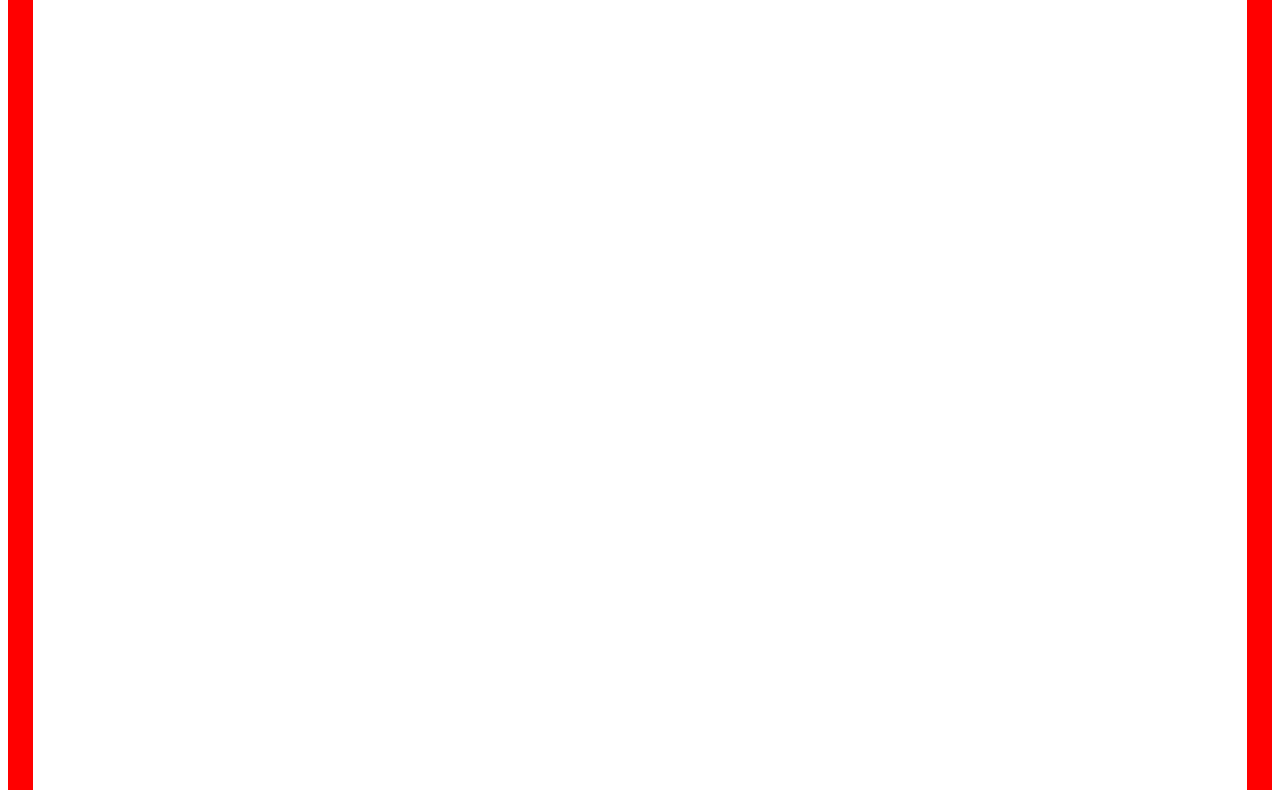
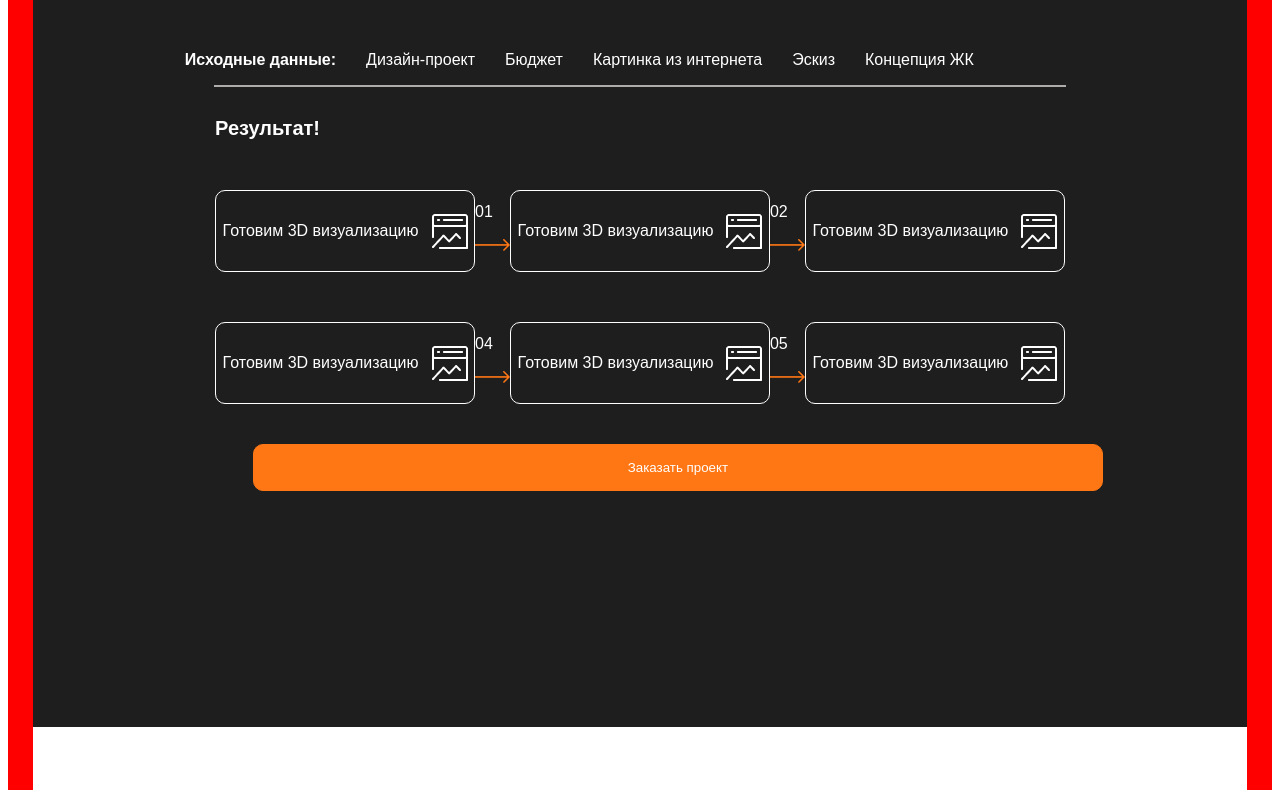
Before and after one commit to tabarovahadica46-source/homework, a plain HTML site: page index.html in a window 1280 px wide. Shown: the part 312-1102 px from the top of the page. Drawn offline with Linux system fonts and the light colour scheme.

Commit message:
second section

```diff
--- a/index.html
+++ b/index.html
@@ -35,7 +35,94 @@
         <img src="/images/Frame 1000002464.png" alt="">
     </div>
     <main>
-        <section class="seconds"></section>
+        <section class="seconds">
+            <div class="black1">
+<p class="kak">Как мы работаем?</p>
+<div class="style" >
+    <p style="font-weight: 700;">Исходные данные:</p>
+    <p>Дизайн-проект</p>
+    <p>Бюджет</p>
+    <p>Картинка из интернета</p>
+    <p>Эскиз</p>
+    <p>Концепция ЖК</p>
+</div>
+<div class="bor"></div>
+<p class="re">Результат!</p>
+<div class="first-row">
+    <div class="square">
+        <p>Готовим 3D визуализацию</p>
+        <img src="/images/Group 1000002591.png" alt="">
+
+    </div>
+
+<div>
+
+    <p>01</p>
+    <img src="/images/Arrow 111.png" alt="">
+</div>
+
+
+
+
+            <div class="square">
+        <p>Готовим 3D визуализацию</p>
+        <img src="/images/Group 1000002591.png" alt="">
+
+    </div>
+
+<div>
+    <p>02</p>
+    <img src="/images/Arrow 111.png" alt="">
+</div>
+
+            <div class="square">
+        <p>Готовим 3D визуализацию</p>
+        <img src="/images/Group 1000002591.png" alt="">
+
+    </div>
+            </div>
+
+
+
+
+            <div class="first-row">
+    <div class="square">
+        <p>Готовим 3D визуализацию</p>
+        <img src="/images/Group 1000002591.png" alt="">
+
+    </div>
+
+<div>
+  <p>04</p>
+    <img src="/images/Arrow 111.png" alt="">
+</div>
+
+
+
+
+            <div class="square">
+        <p>Готовим 3D визуализацию</p>
+        <img src="/images/Group 1000002591.png" alt="">
+
+    </div>
+
+<div>
+    <p>05</p>
+    <img src="/images/Arrow 111.png" alt="">
+</div>
+
+            <div class="square">
+        <p>Готовим 3D визуализацию</p>
+        <img src="/images/Group 1000002591.png" alt="">
+
+    </div>
+            </div>
+
+<button class="s">Заказать проект</button>
+
+            </div>
+
+        </section>
     </main>
 </body>
 </html>
--- a/style.css
+++ b/style.css
@@ -1,3 +1,6 @@
+body{
+    font-family: sans-serif;
+}
 .border-head{
 display: flex;
 gap: 200px;
@@ -49,6 +52,60 @@ button{
     border-left: 25px solid #FF0000;
     height: 2000px;
 }
+.black1{
+    height: 800px;
+    background-color: rgb(31, 30, 30);
+    margin-top: -50px;
+    color: white;
+}
+.bor{
+    border: 1px solid rgb(177, 172, 172);
+    width: 70%;
+    margin: auto;
+}
+.kak{
+    font-size: 50px;
+    font-weight: 700;
+text-align: center;
+}
+.style{
+    width: 90%;
+    color: white;
+    display: flex;
+    gap: 30px;
+  justify-content: center;
+}
+.re{
+    width: 70%;
+    margin: auto;
+    font-weight: 600;
+    font-size: 20px;
+    margin-top: 30px;
+}
+.square{
+    width: 300px;
+    height: 80px;
+    border: 1px solid white;
+    border-radius: 10px;
+    display: flex;
+    justify-content: space-around;
+    align-items: center;
+    margin-top: 20px;
+}
+.first-row{
+    display: flex;
+   justify-content: space-around;
+    align-items: center;
+    width: 70%;
+    margin: auto;
+    margin-top: 30px;
+}
+button.s{
+    width: 70%;
+    margin: auto;
+    margin-top: 40px;
+    margin-left: 220px;
+}
 @media (max-width:510px) {
     .fourp{
         display: none;
@@ -66,4 +123,25 @@ button{
         display: none;
     }
 
+    .kak{
+        width: 250px;
+    }
+    .style{
+        display: flex;
+        flex-wrap: wrap;
+    }
+    .black1{
+       height: 1500px;
+    }
+    .first-row{
+        display: flex;
+        flex-direction: column;
+    }
+    button.s{
+        width: 90%;
+      margin: auto;
+      margin-top: 30px;
+      margin-left: 10px;
+    }
+
 }
```
Also changed, not shown: images/01.png (added), images/Arrow 111.png (added), images/Group 1000002591.png (added).
